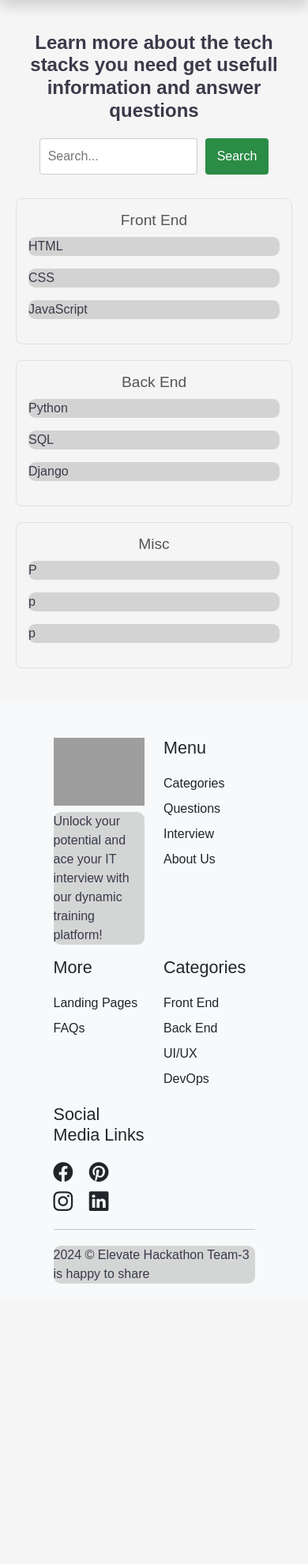
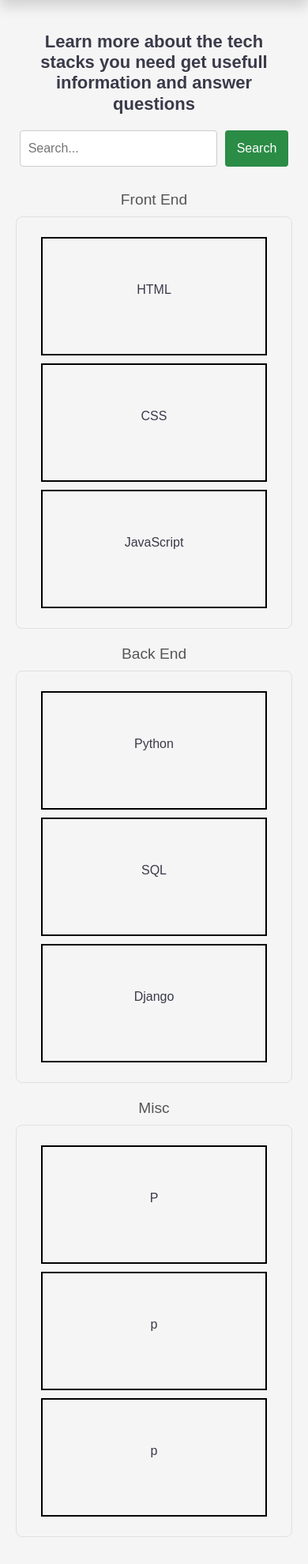
Before and after one commit to ShaAnder/elevate_hackathon_2024, a Django app: page /categories/ in a window 390 px wide. Shown: the part 260-2240 px from the top of the page at 79% size. Before the commit the page ends 1885 px from the top, so only its background shows below. Run offline with Django 5.2, Linux system fonts and the light colour scheme; grey boxes are pictures that could not be loaded.

Commit message:
update categories.htm and  categories.css  files Add classes for styling and media queries for responsive design across all screen sizes

```diff
--- a/elevate_hackathon_2024/settings.py
+++ b/elevate_hackathon_2024/settings.py
@@ -21,7 +21,7 @@
     "localhost",
     "127.0.0.1",
     "job-me-c2269b1b44b0.herokuapp.com",
-    "8000-shaander-elevatehackath-uaa57pqvyrs.ws-eu116.gitpod.io"
+    "8000-shaander-elevatehackath-6m90ift8l4t.ws-eu116.gitpod.io"
 ]
 
 
--- a/job_me/templates/job_me/categories.html
+++ b/job_me/templates/job_me/categories.html
@@ -10,47 +10,47 @@
 
 <main class="categories-container">
 <div>
-<h2>Learn more about the tech stacks you need get usefull information and answer questions</h2>
+<h2 class="categories-h2">Learn more about the tech stacks you need get usefull information and answer questions</h2>
 
-<form action="/search" method="get">
+<form class="categories-form" action="/search" method="get">
     <input type="text" id="searchBar" name="query" placeholder="Search...">
     <button type="submit">Search</button>
 </form>
 </div>
+<h3 class="categories-h3">Front End </h3>
  <section class="frontend-section ">
- <h3>Front End </h3>
  <div class="content-section" id="section-html">
-    <p>HTML</p>
+    <p class="categories-p">HTML</p>
 </div>
 <div class="content-section" id="section-css">
-    <p> CSS</p>
+    <p class="categories-p"> CSS</p>
 </div>
 <div class="content-section" id="section-js">
-    <p>JavaScript</p>
+    <p class="categories-p">JavaScript</p>
 </div>
  </section>
+ <h3 class="categories-h3">Back End  </h3>
  <section class="backend-section">
-    <h3>Back End  </h3>
     <div class="content-section" id="section-py">
-       <p>Python</p>
+       <p class="categories-p">Python</p>
    </div>
    <div class="content-section" id="section-sql">
-       <p>SQL</p>
+       <p class="categories-p">SQL</p>
    </div>
    <div class="content-section" id="section-django">
-       <p>Django</p>
+       <p class="categories-p">Django</p>
    </div>
     </section>
-    <section class="backend-section">
-        <h3>Misc </h3>
+    <h3 class="categories-h3">Misc </h3>
+    <section class="misc-section">
         <div class="content-section" id="section1">
-           <p>P</p>
+           <p class="categories-p">P</p>
        </div>
        <div class="content-section" id="section2">
-           <p>p</p>
+           <p class="categories-p">p</p>
        </div>
        <div class="content-section" id="section3">
-           <p>p</p>
+           <p class="categories-p">p</p>
        </div>
         </section>
 
--- a/static/css/categories.css
+++ b/static/css/categories.css
@@ -3,21 +3,22 @@
 
 .categories-container {
     padding: 20px;
-    max-width: 800px;
+    max-width: 600px;
     margin: auto;
 }
 
 
 /* Headings */
-h2 {
+.categories-h2 {
     font-weight:700;
     margin-bottom:20px;
     text-align: center;
     color: #3a3a4a;
+    font-size:22px;
 
 }
 
-h3 {
+.categories-h3 {
     font-size: 1.2em;
     margin-bottom: 10px;
     color: #555555;
@@ -26,13 +27,12 @@
 
 }
 
-p{
+.categories-p{
     color: #3a3a4a;
-    background-color:#cccc;
     border-radius:9px;
 
 }
-/* Search form */
+
 form {
     display: flex;
     justify-content: center;
@@ -44,7 +44,7 @@
     border: 1px solid #ccc;
     border-radius: 4px;
     flex: 1;
-    max-width: 200px;
+    max-width: 250px;
     margin-right: 10px;
 }
 
@@ -69,40 +69,59 @@
     margin-bottom: 20px;
 }
 
-/* Content sections */
 .content-section {
-    background-color:#F1F1F1;
-    border-radius: 5px;
-    margin: 5px 0;
+    width: 90%;
+    height: 150px;
+    border: 2px solid black;
+    margin: 10px auto;
+    display: flex;
+    align-items: center;
+    justify-content: center;
 }
 
 /* Media Queries */
 @media (min-width: 768px) {
     /* Styles for tablet screens */
-    .categories-container {
+    .categories-container{
+        max-width:800px;
+    }
+        .categories-h3{
+            text-align:left;
+        }
+
+        .frontend-section, .backend-section,.misc-section {
             display: flex;
-        flex-wrap: wrap;
-        justify-content: space-between;
+            justify-content: space-around;
         }
 
         .content-section {
-        flex: 0 1 calc(33.33% - 10px);
-        margin: 5px;
-        min-width: 200px;
-        max-width: 300px;
+            width: 200px;
+            margin: 10px;
+            height: 150px;
         }
 
-    h2 {
-        font-size: 32px;
+    .categories-h2 {
+        font-size: 28px;
     }
 
-    h3 {
+    .categories-h3 {
         font-size: 24px;
     }
-    p{
+    .categories-p{
         font-size:larger;
     }
     input[type="text"] {
-        max-width: 300px;
+        max-width: 350px;
     }
 }
+
+@media (min-width: 1024px) {
+.categories-container{
+    max-width:1050px;
+}
+
+.categories-form{
+    display:flex;
+    justify-content: end;
+}
+}
```
Lines whose indentation alone changed are shown as unchanged.
